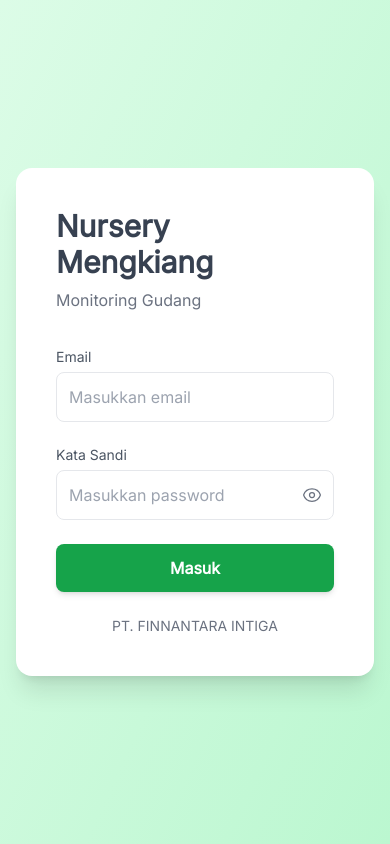
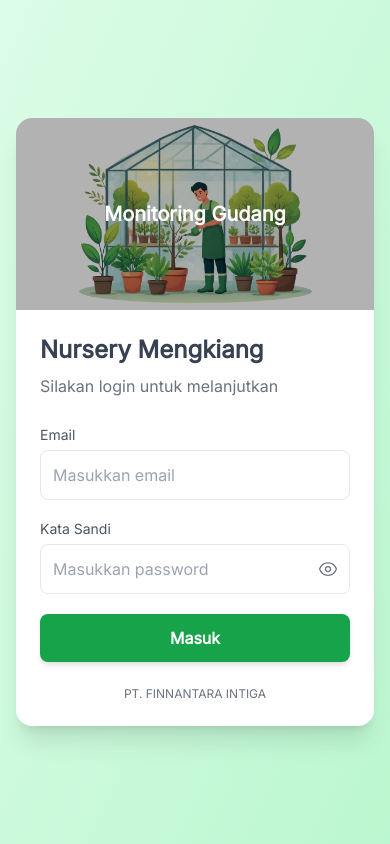
Before and after one commit to imamsyahjr-sketch/monitoring-gudang-nursery, a React (Vite) app: page /#/ in a window 390 px wide. Built offline with nearby package versions, Linux system fonts and the light colour scheme.

Commit message:
update UI login mobile responsive

```diff
--- a/src/pages/Login.jsx
+++ b/src/pages/Login.jsx
@@ -20,11 +20,9 @@
       return
     }
 
-    try {
-
-      const { data, error } = await supabase.auth.signInWithPassword({
-        email: email,
-        password: password,
+    const { error } = await supabase.auth.signInWithPassword({
+      email,
+      password,
     })
 
     if (error) {
@@ -32,30 +30,33 @@
       return
     }
 
-      // simpan status login
     localStorage.setItem("isLogin", "true")
-
-      // redirect ke dashboard
     navigate("/dashboard")
-
-    } catch (err) {
-      console.error(err)
-      alert("Terjadi error")
-    }
   }
 
   return (
     <div className="min-h-screen flex items-center justify-center bg-gradient-to-br from-green-100 to-green-200 p-4">
 
-      <div className="grid md:grid-cols-2 bg-white rounded-2xl shadow-xl overflow-hidden max-w-5xl w-full">
+      <div className="w-full max-w-5xl bg-white rounded-2xl shadow-xl overflow-hidden">
 
-        {/* LEFT IMAGE */}
-        <div className="hidden md:flex items-center justify-center bg-green-50 p-8">
+        <div className="grid md:grid-cols-2">
+
+          {/* IMAGE (NOW SHOWS ON MOBILE TOO) */}
+          <div className="relative h-48 md:h-auto">
+
             <img
               src={greenhouse}
               alt="greenhouse"
-            className="w-full max-w-md"
+              className="w-full h-full object-cover"
             />
+
+            {/* overlay biar tulisan kebaca */}
+            <div className="absolute inset-0 bg-black/30 md:hidden flex items-center justify-center">
+              <h1 className="text-white text-xl font-bold">
+                Monitoring Gudang
+              </h1>
+            </div>
+
           </div>
 
           {/* LOGIN FORM */}
@@ -63,19 +64,19 @@
             initial={{ opacity: 0, y: 40 }}
             animate={{ opacity: 1, y: 0 }}
             transition={{ duration: 0.5 }}
-          className="p-10"
+            className="p-6 md:p-10"
           >
 
-          <h2 className="text-3xl font-bold text-gray-700 mb-2">
+            <h2 className="text-2xl md:text-3xl font-bold text-gray-700 mb-2">
               Nursery Mengkiang
             </h2>
 
-          <p className="text-gray-500 mb-8">
-            Monitoring Gudang
+            <p className="text-gray-500 mb-6">
+              Silakan login untuk melanjutkan
             </p>
 
             {/* EMAIL */}
-          <div className="mb-5">
+            <div className="mb-4">
 
               <label className="text-sm text-gray-600">
                 Email
@@ -92,7 +93,7 @@
             </div>
 
             {/* PASSWORD */}
-          <div className="mb-6">
+            <div className="mb-5">
 
               <label className="text-sm text-gray-600">
                 Kata Sandi
@@ -132,7 +133,7 @@
               Masuk
             </button>
 
-          <p className="text-center text-sm text-gray-500 mt-6">
+            <p className="text-center text-xs md:text-sm text-gray-500 mt-6">
               PT. FINNANTARA INTIGA
             </p>
 
@@ -141,5 +142,7 @@
         </div>
 
       </div>
+
+    </div>
   )
 }
```
Lines whose indentation alone changed are shown as unchanged.
